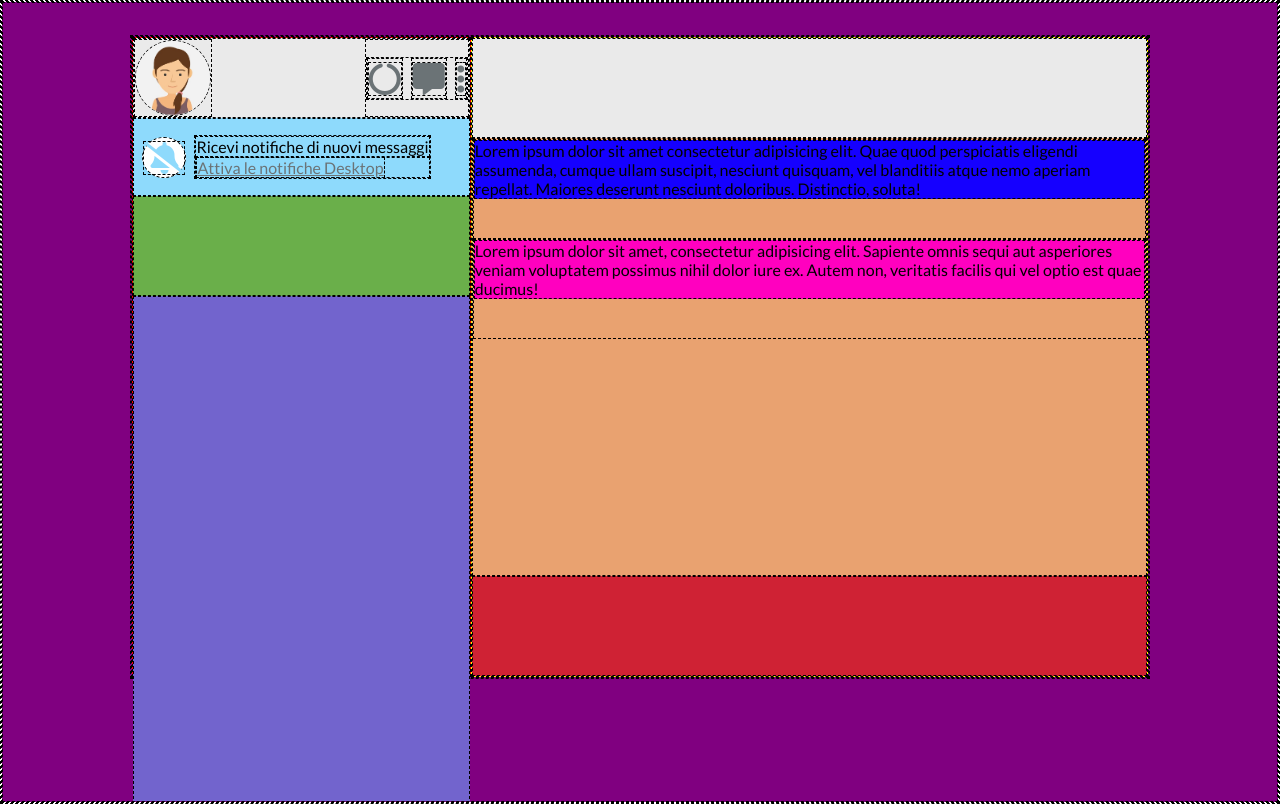
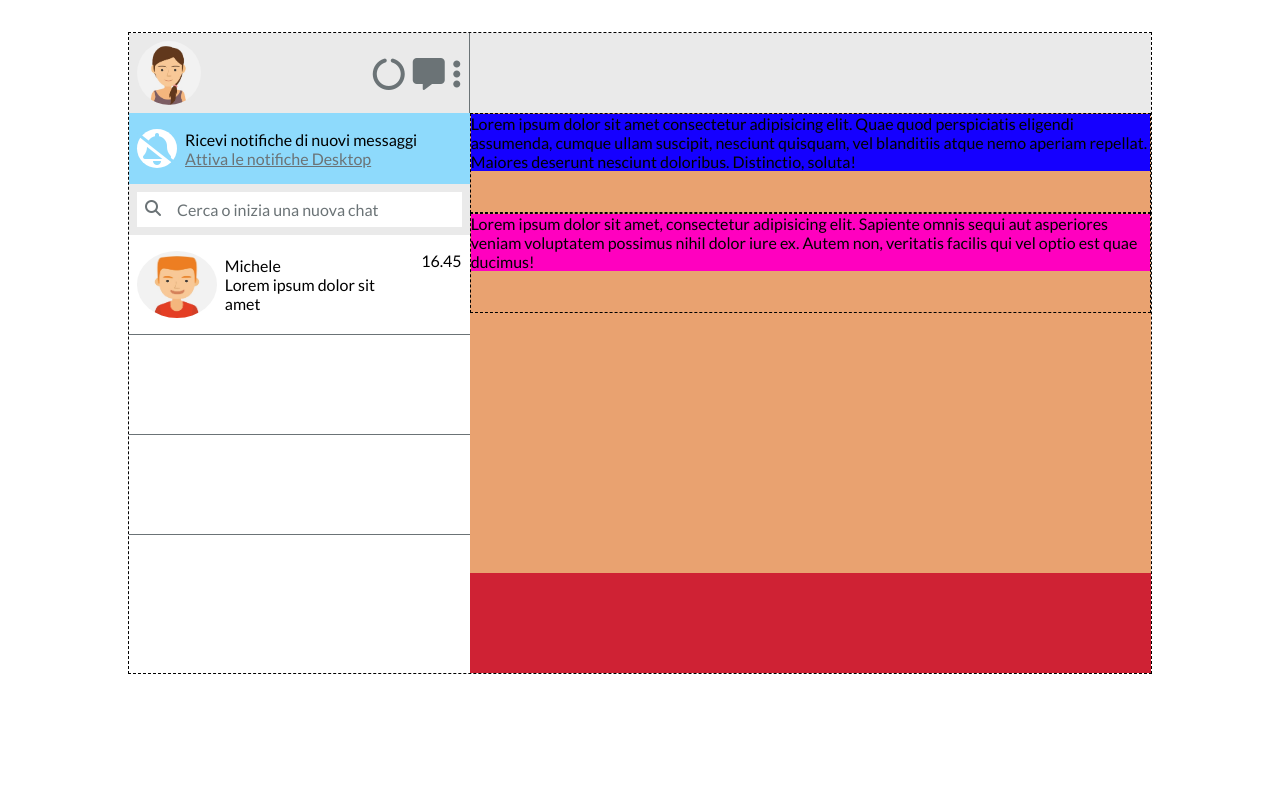
Before and after one commit to mattemutti/html-css-boolzapp, a plain HTML site: page index.html in a window 1280 px wide. Drawn offline with Linux system fonts and the light colour scheme.

Commit message:
update box-user

```diff
--- a/assets/css/style.css
+++ b/assets/css/style.css
@@ -31,7 +31,7 @@ body {}
 DEBUGT
 ************************************************/
 
-* {
+ {
     border: 1px dashed black;
 }
 
@@ -43,46 +43,43 @@ DEBUGT
 
 }
 
-.debug .box-l {
+/* .debug .box-l {
     border: 1px dashed black;
     background-color: red;
 
-}
+} */
 
-.debug .box-r {
+/* .debug .box-r {
 
     background-color: yellow;
 
 
-}
-
-.debug .info-account {
+} */
 
 
-}
 
 /* .debug .notify {
 
     height: 100px;
 } */
 
-.debug .search {
-    background-color: rgb(106, 175, 74);
+/* .debug .search {
+
     height: 100px;
-}
+} */
 
 
-.debug .users {
+/* .debug .users {
     background-color: rgb(114, 100, 205);
 
 
-}
+} */
 
-.debug .contact {
+/* .debug .contact {
 
-    height: 100px;
+    height: 80px;
 
-}
+} */
 
 .debug .sms {
 
@@ -135,7 +132,6 @@ UTILITIES
     margin: auto;
     margin-bottom: 2rem;
     margin-top: 2rem;
-
 }
 
 .row {
@@ -154,7 +150,31 @@ a{
 }
 
 
+.users-row{
+    display: flex;
+    flex-direction: column;
+}
 
+.card-user{
+    display: flex;
+    justify-content: space-between;
+    align-items: center;
+    gap: 0.5rem;
+    padding: 0.5rem;
+    height: 100px;
+    border-bottom: 1px solid var(--bapp-txt-lighter);
+}
+
+.photo-user{
+    width: 80px;
+    height: 80%;
+}
+
+.hour-user{
+
+    height: 80%;
+
+}
 
 
 /* #region CALC COL/12*************************** */
@@ -272,7 +292,6 @@ MAIN
 
 #site_main {
     height: 100vh;
-    background-color: purple;
     overflow: hidden;
 
 }
@@ -289,6 +308,8 @@ Box Left
     justify-content: space-between;
     text-align: center;
     background-color: var(--bapp-prymary);
+    padding: 0.5rem;
+    border-right: 1px solid var(--bapp-txt-lighter);
 }
 
 .icons{
@@ -319,9 +340,22 @@ Box Left
     background-color: var(--bapp-light);
 }
 
+.search{
+    background-color: var(--bapp-prymary);
+    padding: 0.5rem;
+}
+
+.box-src{
+    padding: 0.5rem;
+    background-color: var(--bapp-light);
+    display: flex;
+    gap: 1rem;
+    color: var(--bapp-txt-lighter);
+
+}
 
 .users{
-    height: 100%;
+    background-color: var(--bapp-light);
 }
 
 
@@ -340,6 +374,7 @@ Box Right
 
 .contact{
     background-color: var(--bapp-prymary);
+    height: 80px;
 }
 
 
@@ -519,6 +554,16 @@ MEDIA QUERY FIRST DESKTOP
 
     }
 
+    .column{
+        display: none;
+    }
+    .hour-user{
+        display: none;
+    }
+
+    .card-user{
+        justify-content: center;
+    }
 
 }
 
--- a/index.html
+++ b/index.html
@@ -48,24 +48,41 @@
 
                     <div class="notify">
                         <div class="icon-4"><i class="fa-solid fa-bell-slash"></i> </div>
-
                         <div class="txt-notify">
                             <div>Ricevi notifiche di nuovi messaggi</div>
                             <div><a href="#">Attiva le notifiche Desktop</a></div>
                         </div>
-
-
                     </div>
                     <!-- /.info-notify -->
 
 
                     <div class="search">
+                        <div class="box-src">
+                            <i class="fa-solid fa-magnifying-glass"></i><span>Cerca o inizia una nuova chat</span>
+                        </div>
 
                     </div>
                     <!-- /.search -->
 
 
                     <div class="users">
+                        <div class="users-containe  r">
+                            <div class="users-row col-12">
+
+
+                                <div class="card-user">
+                                    <img class="photo-user " src="./assets/img/avatar_1.jpg" alt="">
+                                    <div class="column">
+                                        <div class="name-user">Michele</div>
+                                        <div class="txt-chat">Lorem ipsum dolor sit amet</div>
+                                    </div>
+                                    <div class="hour-user">16.45</div>
+
+                                </div>
+                                <div class="card-user"></div>
+                                <div class="card-user"></div>
+                            </div>
+                        </div>
 
                     </div>
                     <!-- /.users -->
```
